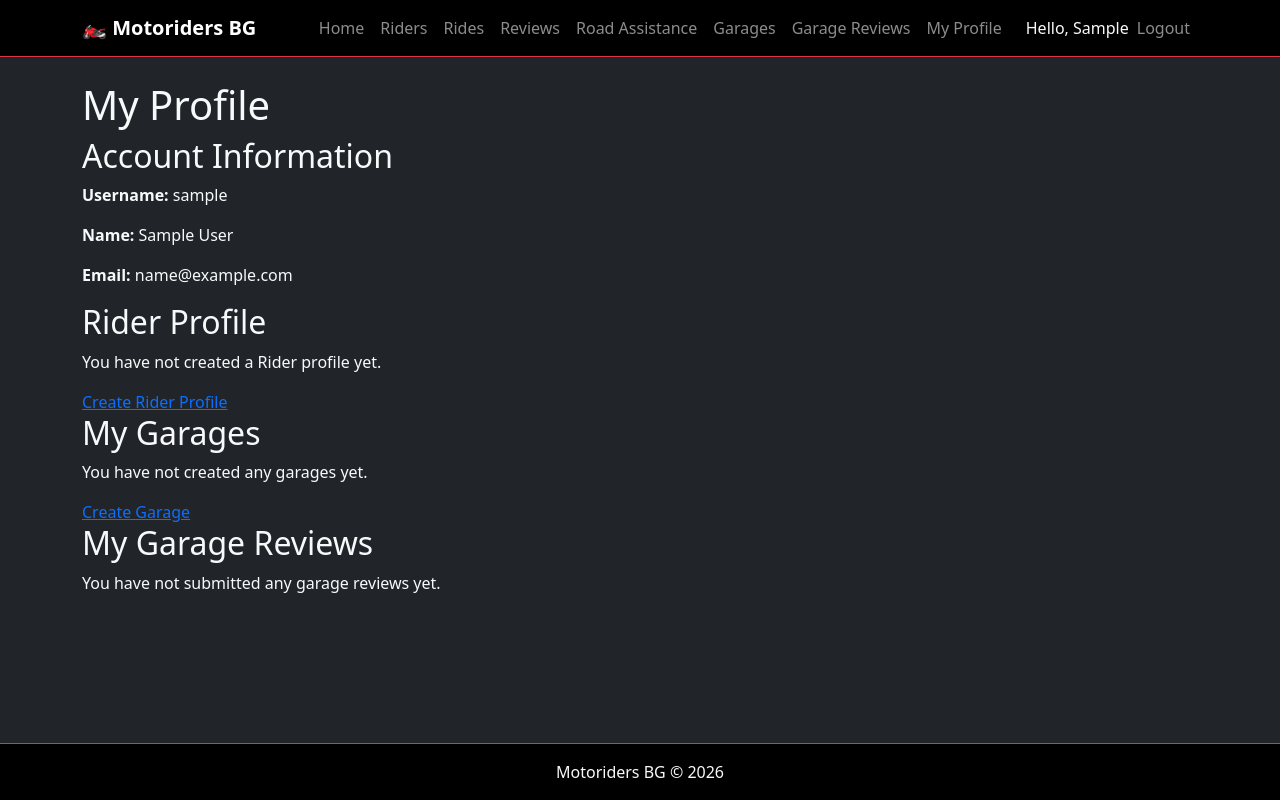
After one commit to DragomirZhelev/motoriders_bg_advanced, a Django app: page /accounts/my-profile/ in a window 1280 px wide. The commit adds this page. Run offline with Django 5.2, Linux system fonts and the light colour scheme; the visitor is signed in with stand-in values (Sample User, id 1); data that the repository does not hold is empty.

Commit message:
Added a MyProfile page in the nav, readme.md updated to reflect the new models and business logic

```diff
--- a/accounts/urls.py
+++ b/accounts/urls.py
@@ -1,5 +1,5 @@
 from django.urls import path
-from accounts.views import AppUserCreateView, AppUserLoginView, AppUserLogoutView
+from accounts.views import AppUserCreateView, AppUserLoginView, AppUserLogoutView, MyProfileView
 
 app_name = 'accounts'
 
@@ -9,5 +9,8 @@ urlpatterns = [
 
     path('logout/', AppUserLogoutView.as_view(), name='logout'),
 
+    path('my-profile/', MyProfileView.as_view(), name='my_profile'),
+
+
 
 ]
--- a/accounts/views.py
+++ b/accounts/views.py
@@ -1,9 +1,11 @@
 from django.contrib.auth.views import LoginView, LogoutView
 from django.shortcuts import render
 from django.urls import reverse_lazy
-from django.views.generic import CreateView
+from django.views.generic import CreateView, TemplateView
 from django.contrib.auth.models import Group
 from accounts.forms import AppUserCreationForm
+from django.contrib.auth.mixins import LoginRequiredMixin
+
 # Create your views here.
 
 class AppUserCreateView(CreateView):
@@ -27,3 +29,39 @@ class AppUserLoginView(LoginView):
 
 class AppUserLogoutView(LogoutView):
     next_page = '/'
+
+
+class MyProfileView(LoginRequiredMixin, TemplateView):
+    template_name = 'accounts/my-profile.html'
+
+    def get_context_data(self, **kwargs):
+        context = super().get_context_data(**kwargs)
+
+        user = self.request.user
+
+        rider = None
+        rider_organized_rides = None
+        rider_joined_rides = None
+        rider_ride_reviews = None
+        rider_help_requests = None
+
+        if hasattr(user, 'rider'):
+            rider = user.rider
+            rider_organized_rides = rider.rides.all()
+            rider_joined_rides = rider.ride_participants.all()
+            rider_ride_reviews = rider.written_reviews.all()
+            rider_help_requests = rider.help_requests.all()
+
+        user_garages = user.garages.all()
+        user_garage_reviews = user.garage_reviews.all()
+
+        context['profile_user'] = user
+        context['rider'] = rider
+        context['rider_organized_rides'] = rider_organized_rides
+        context['rider_joined_rides'] = rider_joined_rides
+        context['rider_ride_reviews'] = rider_ride_reviews
+        context['rider_help_requests'] = rider_help_requests
+        context['user_garages'] = user_garages
+        context['user_garage_reviews'] = user_garage_reviews
+
+        return context
--- /dev/null
+++ b/templates/accounts/my-profile.html
@@ -0,0 +1,269 @@
+{% extends 'common/base.html' %}
+
+{% block content %}
+
+<div class="my-profile-container">
+
+    <h1>My Profile</h1>
+
+
+    <div class="profile-account-information">
+
+        <h2>Account Information</h2>
+
+        <p>
+            <strong>Username:</strong>
+            {{ profile_user.username }}
+        </p>
+
+        <p>
+            <strong>Name:</strong>
+            {{ profile_user.get_full_name }}
+        </p>
+
+        {% if profile_user.email %}
+            <p>
+                <strong>Email:</strong>
+                {{ profile_user.email }}
+            </p>
+        {% endif %}
+
+    </div>
+
+
+    {% if rider %}
+
+        <div class="profile-rider-information">
+
+            <h2>My Rider Profile</h2>
+
+            <p>
+                <strong>Nickname:</strong>
+                {{ rider.nickname }}
+            </p>
+
+            <p>
+                <strong>Motorcycle:</strong>
+                {{ rider.motorcycle_brand }}
+                {{ rider.motorcycle_model }}
+            </p>
+
+            <a href="{% url 'riders:rider-details' rider.pk %}">
+                View Rider Profile
+            </a>
+
+        </div>
+
+
+        <div class="profile-organized-rides">
+
+            <h2>My Organized Rides</h2>
+
+            {% if rider_organized_rides %}
+
+                <ul>
+
+                    {% for ride in rider_organized_rides %}
+
+                        <li>
+                            <a href="{% url 'rides:ride-details' ride.pk %}">
+                                {{ ride.title }}
+                            </a>
+
+                            - {{ ride.status }}
+                        </li>
+
+                    {% endfor %}
+
+                </ul>
+
+            {% else %}
+
+                <p>You have not organized any rides yet.</p>
+
+            {% endif %}
+
+        </div>
+
+
+        <div class="profile-joined-rides">
+
+            <h2>My Joined Rides</h2>
+
+            {% if rider_joined_rides %}
+
+                <ul>
+
+                    {% for ride in rider_joined_rides %}
+
+                        <li>
+                            <a href="{% url 'rides:ride-details' ride.pk %}">
+                                {{ ride.title }}
+                            </a>
+
+                            - {{ ride.status }}
+                        </li>
+
+                    {% endfor %}
+
+                </ul>
+
+            {% else %}
+
+                <p>You have not joined any rides yet.</p>
+
+            {% endif %}
+
+        </div>
+
+
+        <div class="profile-ride-reviews">
+
+            <h2>My Ride Reviews</h2>
+
+            {% if rider_ride_reviews %}
+
+                <ul>
+
+                    {% for ride_review in rider_ride_reviews %}
+
+                        <li>
+                            <a href="{% url 'rides:ride-review-details' ride_review.pk %}">
+                                {{ ride_review.ride }}
+                            </a>
+
+                            - {{ ride_review.overall_rating }}/10
+                        </li>
+
+                    {% endfor %}
+
+                </ul>
+
+            {% else %}
+
+                <p>You have not submitted any ride reviews yet.</p>
+
+            {% endif %}
+
+        </div>
+
+
+        <div class="profile-help-requests">
+
+            <h2>My Help Requests</h2>
+
+            {% if rider_help_requests %}
+
+                <ul>
+
+                    {% for help_request in rider_help_requests %}
+
+                        <li>
+                            <a href="{% url 'assistance:help-request-details' help_request.pk %}">
+                                {{ help_request.title }}
+                            </a>
+
+                            - {{ help_request.status }}
+                        </li>
+
+                    {% endfor %}
+
+                </ul>
+
+            {% else %}
+
+                <p>You have not submitted any help requests yet.</p>
+
+            {% endif %}
+
+        </div>
+
+    {% else %}
+
+        <div class="profile-rider-information">
+
+            <h2>Rider Profile</h2>
+
+            <p>You have not created a Rider profile yet.</p>
+
+            {% if perms.riders.add_rider %}
+                <a href="{% url 'riders:rider-create' %}">
+                    Create Rider Profile
+                </a>
+            {% endif %}
+
+        </div>
+
+    {% endif %}
+
+
+    <div class="profile-garages">
+
+        <h2>My Garages</h2>
+
+        {% if user_garages %}
+
+            <ul>
+
+                {% for garage in user_garages %}
+
+                    <li>
+                        <a href="{% url 'services:garage_details' garage.pk %}">
+                            {{ garage.name }}
+                        </a>
+
+                        - {{ garage.city }}
+                    </li>
+
+                {% endfor %}
+
+            </ul>
+
+        {% else %}
+
+            <p>You have not created any garages yet.</p>
+
+            {% if perms.services.add_garage %}
+                <a href="{% url 'services:garage_create' %}">
+                    Create Garage
+                </a>
+            {% endif %}
+
+        {% endif %}
+
+    </div>
+
+
+    <div class="profile-garage-reviews">
+
+        <h2>My Garage Reviews</h2>
+
+        {% if user_garage_reviews %}
+
+            <ul>
+
+                {% for garage_review in user_garage_reviews %}
+
+                    <li>
+                        <a href="{% url 'services:garage_review_details' garage_review.pk %}">
+                            {{ garage_review.garage }}
+                        </a>
+
+                        - {{ garage_review.rating }}/5
+                    </li>
+
+                {% endfor %}
+
+            </ul>
+
+        {% else %}
+
+            <p>You have not submitted any garage reviews yet.</p>
+
+        {% endif %}
+
+    </div>
+
+</div>
+
+{% endblock %}
--- a/templates/common/nav.html
+++ b/templates/common/nav.html
@@ -47,6 +47,11 @@
 
             {% if user.is_authenticated %}
 
+                <a class="nav-link"
+                   href="{% url 'accounts:my_profile' %}">
+                    My Profile
+                </a>
+
                 <span class="navbar-text text-light ms-3">
                     Hello, {{ user.first_name }}
                 </span>
```
Also changed, not shown: README.md.
